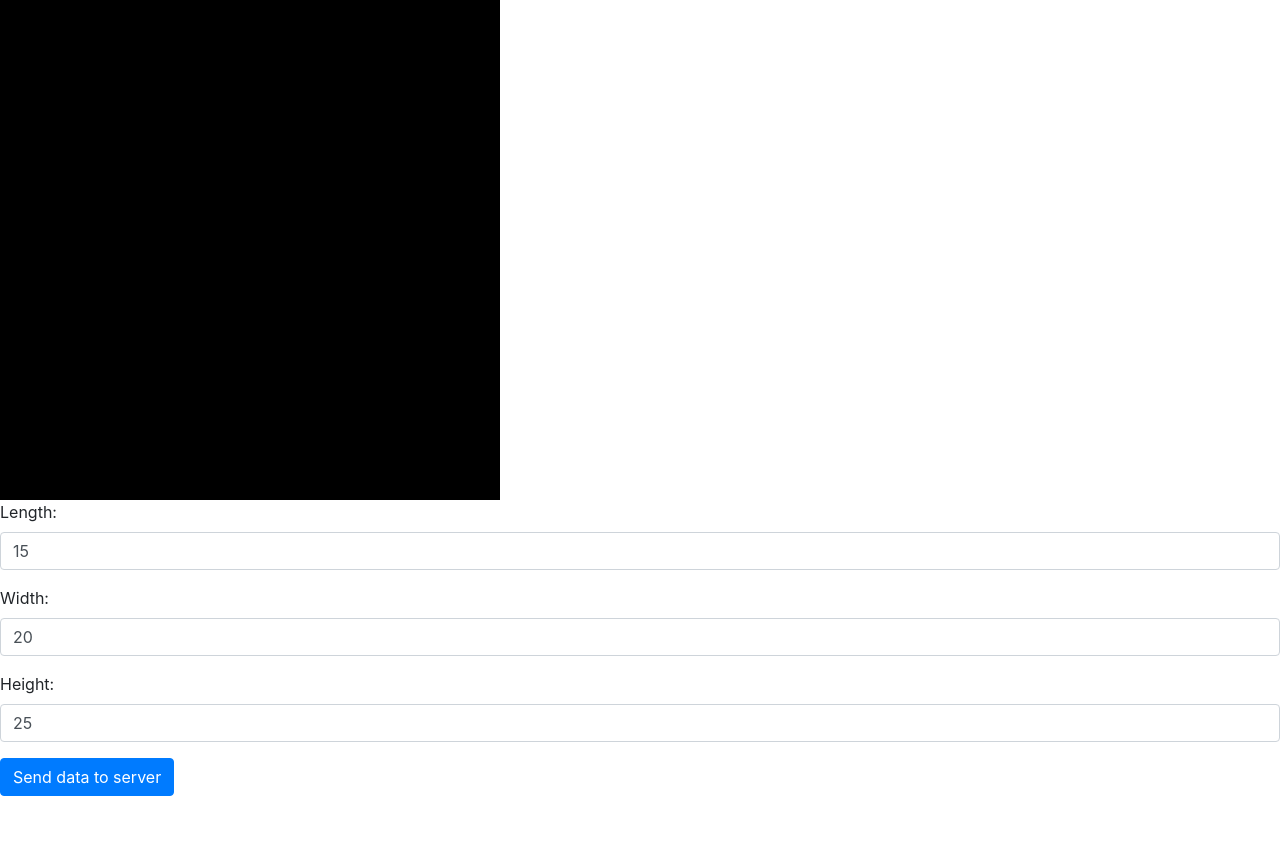
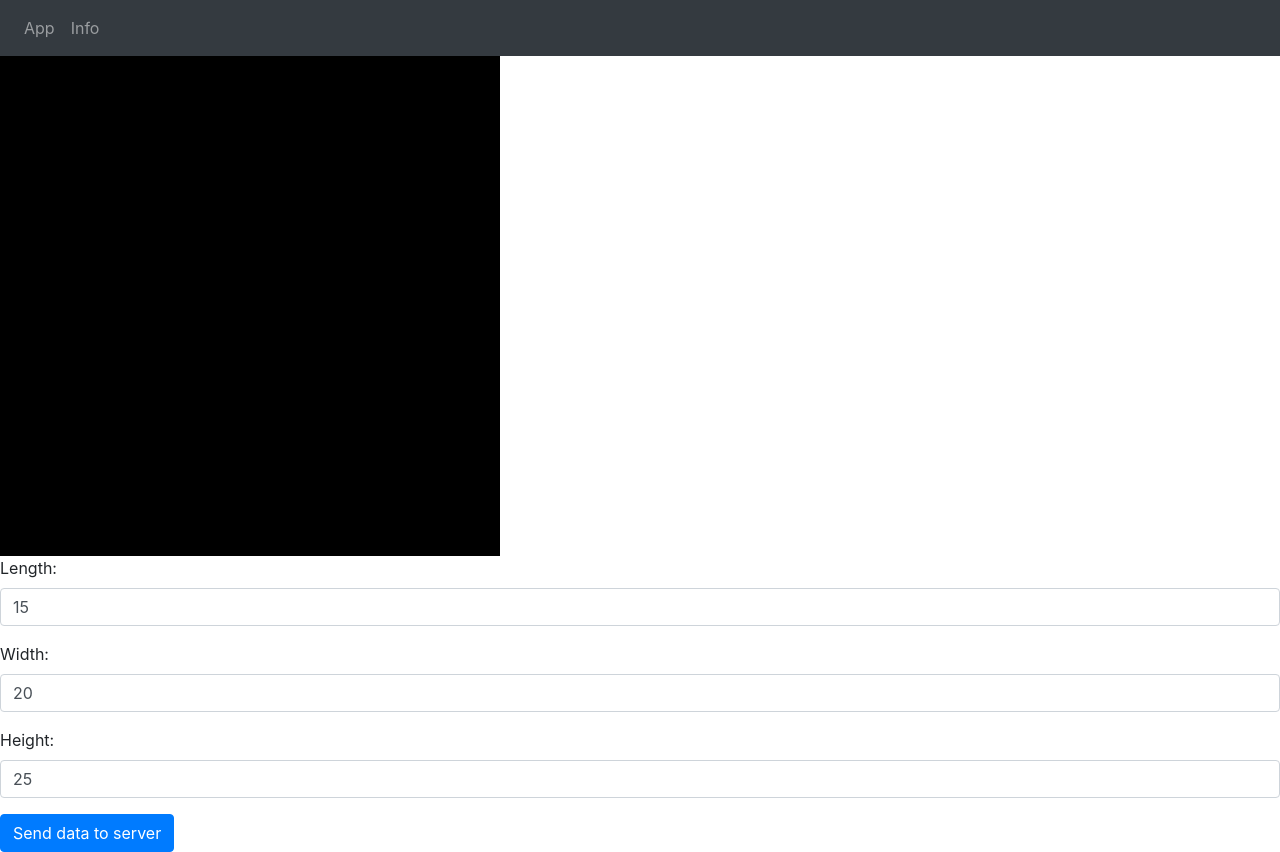
Before and after one commit to steeksg/cadex-test, a React (Create React App) app in the folder client/: page / in a window 1280 px wide. Before the commit the page ends 800 px from the top, so only its background shows below. Built offline with nearby package versions, Linux system fonts and the light colour scheme; no server answers.

Commit message:
Add navbar

```diff
--- a/client/src/App.js
+++ b/client/src/App.js
@@ -1,93 +1,21 @@
-import React, { Component } from "react";
+import React from "react";
+import { BrowserRouter as Router } from "react-router-dom";
 import "./App.scss";
-import * as THREE from "three";
-import { OrbitControls } from "three/examples/jsm/controls/OrbitControls";
-import FormSendingToServer from "./components/formSendingToServer/formSendingToServer";
-import { SceneUtils } from "three//examples/jsm/utils/SceneUtils.js";
+import NavbarApp from "./components/navbar/navbar";
+
 import { useRouts } from "./routes";
 
-class App extends Component {
+function App() {
+  const routes = useRouts();
 
-  // routers = useRouts();
-
-  constructor(props) {
-    super(props);
-    this.state = {
-      verticesOfCube: [],
-      indicesOfFaces: [],
-    };
-  }
-
-  handleRecivedData = (data) => {
-    this.fillGeometryData(data);
-    this.scene.remove(this.scene.getObjectByName("cube"));
-    this.setParamsCube(this.state);
-  };
-
-  fillGeometryData = (data) => {
-    for (let key in data) {
-      this.setState({ [key]: data[key] });
-    }
-  };
-
-  setupScene() {
-    this.renderer = new THREE.WebGLRenderer({ antialias: true });
-    this.camera = new THREE.PerspectiveCamera(
-      70,
-      window.innerWidth / window.innerHeight,
-      1,
-      1000
-    );
-    this.camera.position.x = 2;
-    this.camera.position.y = 2;
-    this.camera.position.z = 2;
-
-    this.scene = new THREE.Scene();
-    this.material = new THREE.MeshNormalMaterial();
-    this.renderer.setSize(500, 500);
-  }
-
-  animate() {
-    this.renderer.render(this.scene, this.camera);
-    requestAnimationFrame(this.animate.bind(this));
-    this.controls.update();
-  }
-
-  setParamsCube(params) {
-    let geometry = new THREE.PolyhedronBufferGeometry(
-      params.verticesOfCube,
-      params.indicesOfFaces
-    );
-
-    let materials = [
-      new THREE.MeshBasicMaterial({
-        opacity: 0.7,
-        color: 0x03809c,
-        transparent: true,
-      }),
-      new THREE.MeshBasicMaterial({ color: 0xffffff, wireframe: true }),
-    ];
-
-    let cube = SceneUtils.createMultiMaterialObject(geometry, materials);
-    cube.name = "cube";
-    this.scene.add(cube);
-  }
-
-  componentDidMount() {
-    this.setupScene();
-    this.sceneContainer.appendChild(this.renderer.domElement);
-    this.controls = new OrbitControls(this.camera, this.renderer.domElement);
-    this.animate();
-  }
-
-  render() {
-    return (
-      <div className="App">
-        <div ref={(ref) => (this.sceneContainer = ref)} />
-        <FormSendingToServer handleRecivedData={this.handleRecivedData} />
-      </div>
-    );
-  }
+  return (
+    <div className="App">
+      <NavbarApp />
+      <conteiner>
+        <Router>{routes}</Router>
+      </conteiner>
+    </div>
+  );
 }
 
 export default App;
--- /dev/null
+++ b/client/src/components/navbar/navbar.jsx
@@ -0,0 +1,15 @@
+import React from "react";
+import Navbar from "react-bootstrap/Navbar";
+import Nav from 'react-bootstrap/Nav';
+
+function NavbarApp() {
+  return (
+    <Navbar collapseOnSelect expand="lg" bg="dark" variant="dark">
+        <Nav className="mr-auto">
+          <Nav.Link href="/">App</Nav.Link>
+          <Nav.Link href="/info">Info</Nav.Link>
+        </Nav>
+    </Navbar>
+  );
+}
+export default NavbarApp;
--- /dev/null
+++ b/client/src/components/threePanel/ThreePanel.jsx
@@ -0,0 +1,90 @@
+import { Component } from "react";
+import * as THREE from "three";
+import { OrbitControls } from "three/examples/jsm/controls/OrbitControls";
+import FormSendingToServer from "../formSendingToServer/formSendingToServer";
+import { SceneUtils } from "three//examples/jsm/utils/SceneUtils.js";
+
+class ThreePanel extends Component {
+  // routers = useRouts();
+
+  constructor(props) {
+    super(props);
+    this.state = {
+      verticesOfCube: [],
+      indicesOfFaces: [],
+    };
+  }
+
+  handleRecivedData = (data) => {
+    this.fillGeometryData(data);
+    this.scene.remove(this.scene.getObjectByName("cube"));
+    this.setParamsCube(this.state);
+  };
+
+  fillGeometryData = (data) => {
+    for (let key in data) {
+      this.setState({ [key]: data[key] });
+    }
+  };
+
+  setupScene() {
+    this.renderer = new THREE.WebGLRenderer({ antialias: true });
+    this.camera = new THREE.PerspectiveCamera(
+      70,
+      window.innerWidth / window.innerHeight,
+      1,
+      1000
+    );
+    this.camera.position.x = 2;
+    this.camera.position.y = 2;
+    this.camera.position.z = 2;
+
+    this.scene = new THREE.Scene();
+    this.material = new THREE.MeshNormalMaterial();
+    this.renderer.setSize(500, 500);
+  }
+
+  animate() {
+    this.renderer.render(this.scene, this.camera);
+    requestAnimationFrame(this.animate.bind(this));
+    this.controls.update();
+  }
+
+  setParamsCube(params) {
+    let geometry = new THREE.PolyhedronBufferGeometry(
+      params.verticesOfCube,
+      params.indicesOfFaces
+    );
+
+    let materials = [
+      new THREE.MeshBasicMaterial({
+        opacity: 0.7,
+        color: 0x03809c,
+        transparent: true,
+      }),
+      new THREE.MeshBasicMaterial({ color: 0xffffff, wireframe: true }),
+    ];
+
+    let cube = SceneUtils.createMultiMaterialObject(geometry, materials);
+    cube.name = "cube";
+    this.scene.add(cube);
+  }
+
+  componentDidMount() {
+    this.setupScene();
+    this.sceneContainer.appendChild(this.renderer.domElement);
+    this.controls = new OrbitControls(this.camera, this.renderer.domElement);
+    this.animate();
+  }
+
+  render() {
+    return (
+      <div className="threePanel">
+        <div ref={(ref) => (this.sceneContainer = ref)} />
+        <FormSendingToServer handleRecivedData={this.handleRecivedData} />
+      </div>
+    );
+  }
+}
+
+export default ThreePanel;
--- a/client/src/pages/mainPage.jsx
+++ b/client/src/pages/mainPage.jsx
@@ -1,7 +1,7 @@
-import React from 'react'
+import React from "react";
+
+import ThreePanel from "../components/threePanel/ThreePanel";
 
 export const MainPage = () => {
-    return (
-        <div>MAIN</div>
-    )
-}
+  return <ThreePanel />;
+};
--- a/client/src/routes.js
+++ b/client/src/routes.js
@@ -1,15 +1,18 @@
-import React from 'react'
-import {Switch, Route, Redirect} from 'react-router-dom'
-import { MainPage } from './pages/mainPage'
-
+import React from "react";
+import { Switch, Route, Redirect } from "react-router-dom";
+import { MainPage } from "./pages/mainPage";
+import { InfoPage } from "./pages/infoPage";
 
 export const useRouts = () => {
-    return(
+  return (
     <Switch>
       <Route path="/" exact>
         <MainPage />
       </Route>
+      <Route path="/info" exact>
+        <InfoPage />
+      </Route>
       <Redirect to="/" />
     </Switch>
-    )
-}
+  );
+};
```
Also changed, not shown: 1 other file (tests, documents, lock files or other folders). Lines whose indentation alone changed are shown as unchanged.
